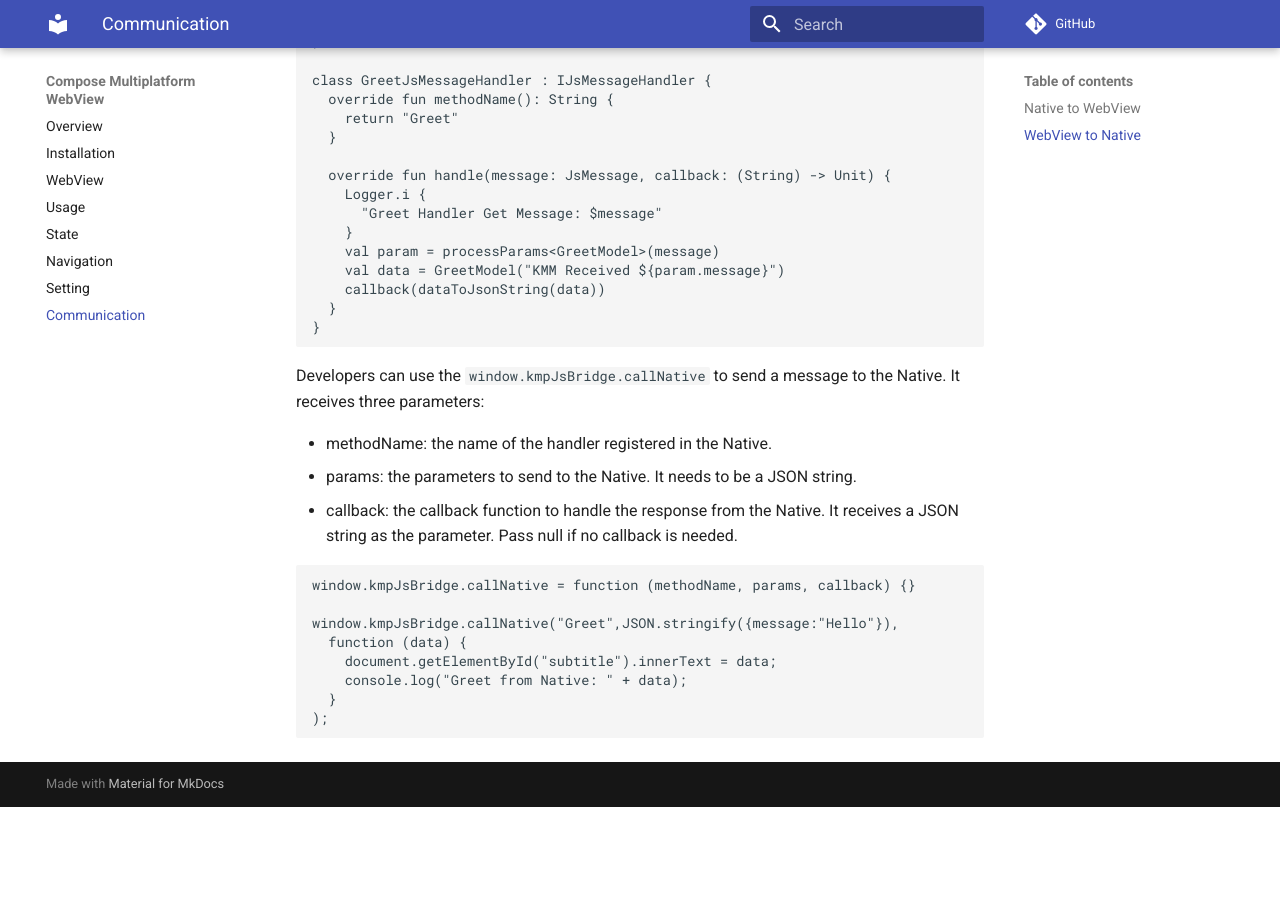
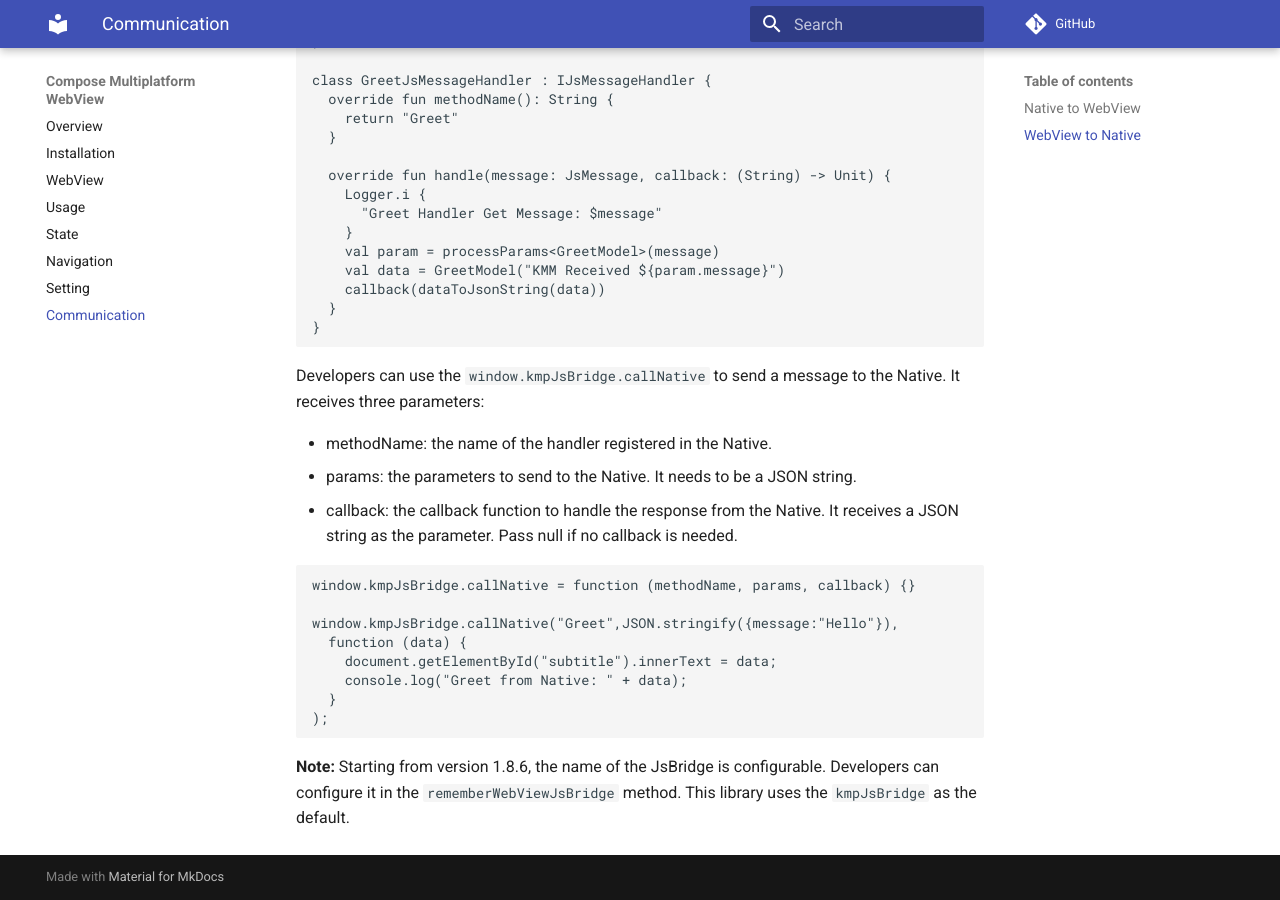
Before and after one commit to KevinnZou/compose-webview-multiplatform, an MkDocs documentation site: the page built from docs/communication.md, in a window 1280 px wide and 900 px high, scrolled down 1669 px. Built offline with MkDocs 1.6.1 and Material for MkDocs 9.7.7, drawn with Linux system fonts in a browser that asks for light colours; comment, search, counter and statistics services are not loaded; before the commit the page ends 2476 px from its top, so only the background shows below that.

Commit message:
feat:Support Custom JsBridge Name Docs

````diff
--- a/docs/communication.md
+++ b/docs/communication.md
@@ -113,3 +113,6 @@ window.kmpJsBridge.callNative("Greet",JSON.stringify({message:"Hello"}),
   }
 );
 ```
+
+**Note:** Starting from version 1.8.6, the name of the JsBridge is configurable. Developers can configure it in the `rememberWebViewJsBridge` method.
+This library uses the `kmpJsBridge` as the default.
````
Also changed, not shown: README.md (+3 -0 lines).
